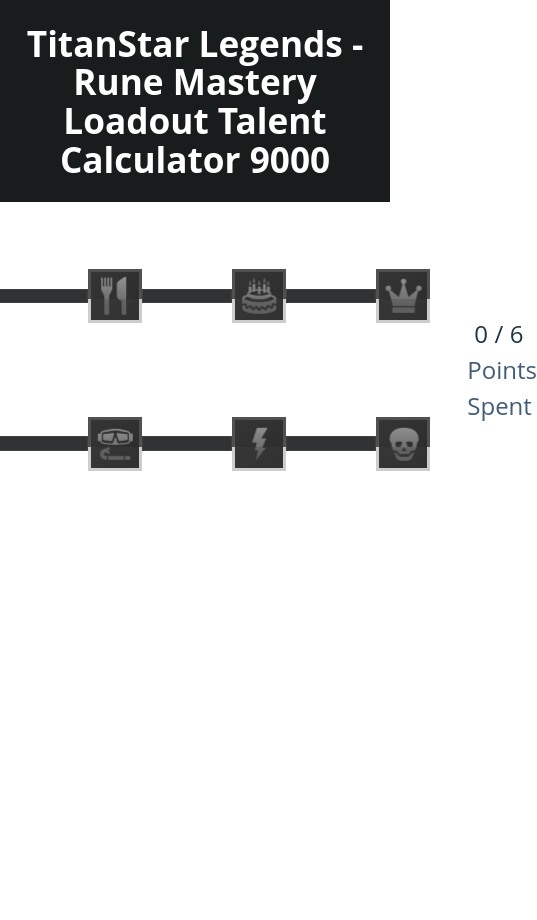
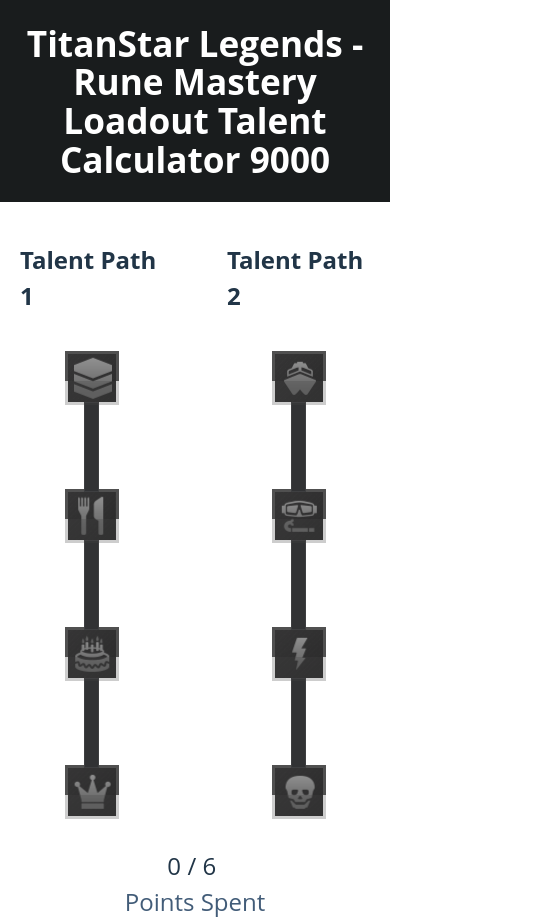
Before and after one commit to meicoder/DndBeyond-Challenge, a React (Vite) app: page / in a window 390 px wide. Shown: the whole page, 537 px wide, since content can reach past the window. Before the commit the page ends 844 px from the top, so only its background shows below. Built offline with nearby package versions, Linux system fonts and the light colour scheme.

Commit message:
add resposiveness

```diff
--- a/src/components/calculator/calculator.module.css
+++ b/src/components/calculator/calculator.module.css
@@ -13,4 +13,5 @@
 .description {
     font-size: 1.5rem;
     color: #425c78;
+    text-align: center;
 }
--- a/src/components/path/path.module.css
+++ b/src/components/path/path.module.css
@@ -8,3 +8,13 @@
     display: flex;
     flex-direction: row;
 }
+
+@media (max-width: 768px) {
+    .container {
+        flex-direction: column;
+    }
+
+    .itemList {
+        flex-direction: column;
+    }
+}
--- a/src/components/talentCalculator/talentCalculator.module.css
+++ b/src/components/talentCalculator/talentCalculator.module.css
@@ -5,3 +5,10 @@
     justify-content: center;
     margin-top: 20px;
 }
+
+@media (max-width: 768px) {
+    .container {
+        flex-direction: column;
+        gap: 2rem;
+    }
+}
--- a/src/components/talentItem/talentitem.module.css
+++ b/src/components/talentItem/talentitem.module.css
@@ -106,3 +106,13 @@
     z-index: -1;
     height: 0;
 }
+
+@media (max-width: 768px) {
+    .container {
+        flex-direction: column;
+    }
+    .connector {
+        width: 0.8rem;
+        height: 5.5rem;
+    }
+}
--- a/src/components/talentPathList/talentPathList.module.css
+++ b/src/components/talentPathList/talentPathList.module.css
@@ -3,3 +3,9 @@
     flex-direction: column;
     margin: 0 20px;
 }
+@media (max-width: 768px) {
+    .container {
+        flex-direction: row;
+        gap: 4rem;
+    }
+}
```
